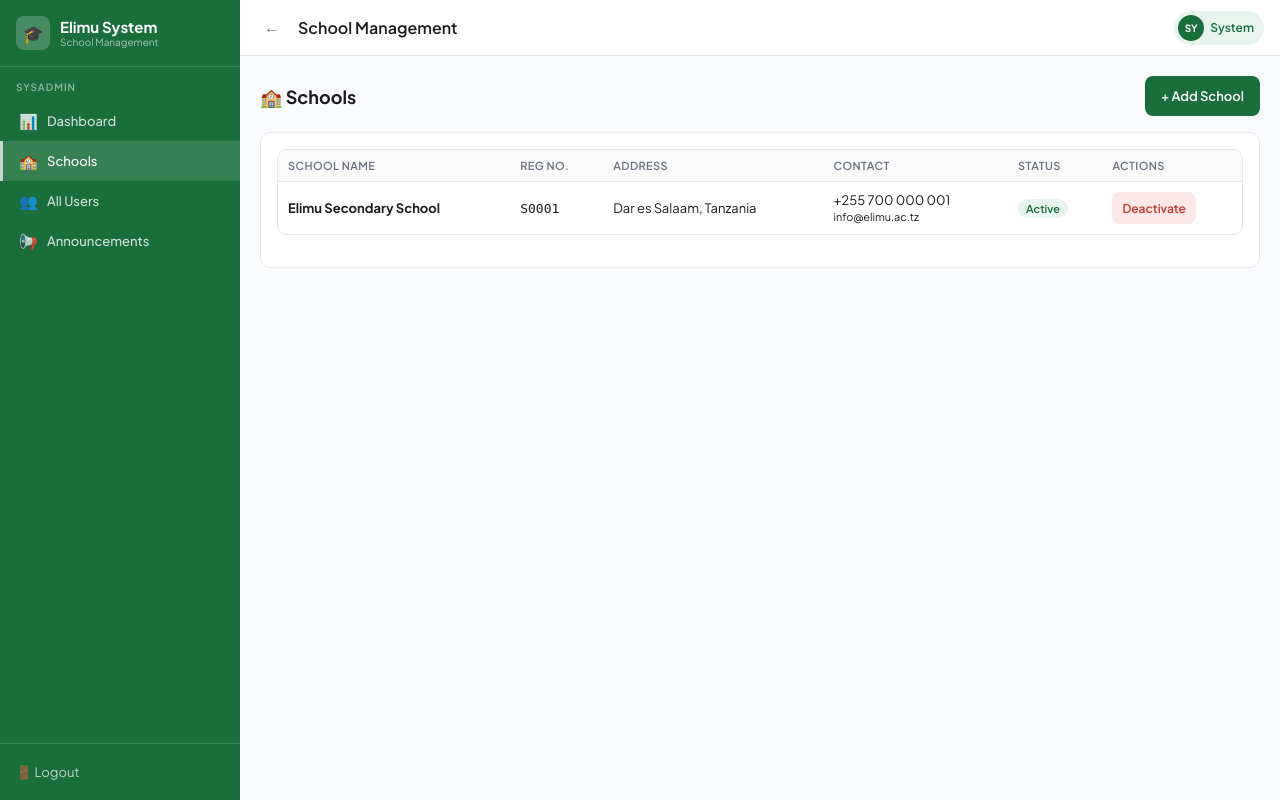
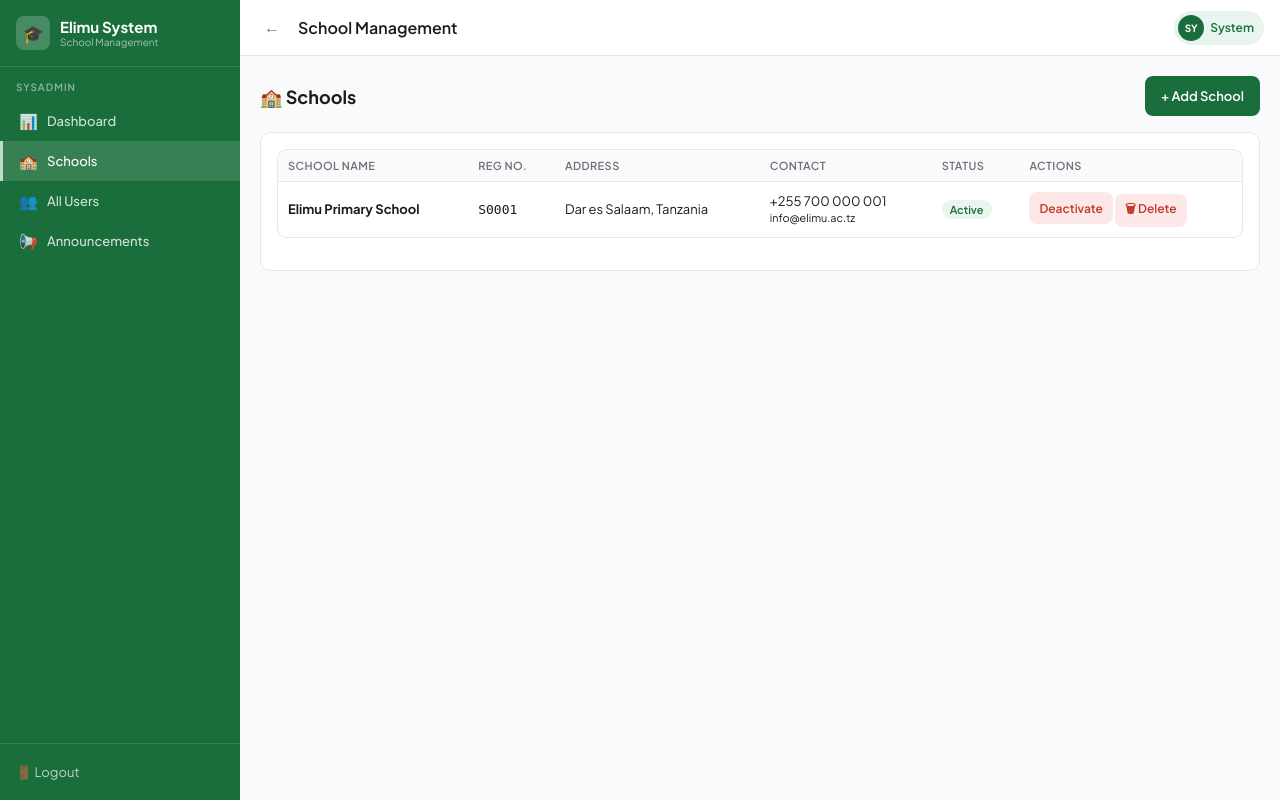
Before and after one commit to AnnaGSwai/Elimu, a Flask app: page /sysadmin/schools in a window 1280 px wide. Run offline with Flask 3, Linux system fonts and the light colour scheme; a user stored in the database is signed in.

Commit message:
Add delete routes for schools/users; rename to Primary School

```diff
--- a/app.py
+++ b/app.py
@@ -256,6 +256,19 @@ def toggle_school(sid):
     flash(f'School {"activated" if s.active else "deactivated"}', 'success')
     return redirect(url_for('manage_schools'))
 
+@app.route('/sysadmin/schools/<int:sid>/delete')
+@login_required
+def delete_school(sid):
+    if current_user.role != 'sysadmin': return redirect(url_for('dashboard'))
+    s = School.query.get_or_404(sid)
+    if User.query.filter_by(school_id=sid).first() or Student.query.filter_by(school_id=sid).first():
+        flash('Cannot delete school with active users or students. Deactivate it instead.', 'danger')
+        return redirect(url_for('manage_schools'))
+    db.session.delete(s)
+    db.session.commit()
+    flash(f'School "{s.name}" deleted permanently.', 'success')
+    return redirect(url_for('manage_schools'))
+
 @app.route('/sysadmin/users', methods=['GET','POST'])
 @login_required
 def manage_users():
@@ -285,6 +298,19 @@ def toggle_user(uid):
     u.active = 0 if u.active else 1
     db.session.commit()
     flash('User status updated', 'success')
+    return redirect(url_for('manage_users'))
+
+@app.route('/sysadmin/users/<int:uid>/delete')
+@login_required
+def delete_user(uid):
+    if current_user.role != 'sysadmin': return redirect(url_for('dashboard'))
+    if uid == current_user.id:
+        flash('You cannot delete your own account.', 'danger')
+        return redirect(url_for('manage_users'))
+    u = User.query.get_or_404(uid)
+    db.session.delete(u)
+    db.session.commit()
+    flash(f'User "{u.username}" deleted permanently.', 'success')
     return redirect(url_for('manage_users'))
 
 # ─── SCHOOL ADMIN ─────────────────────────────────────────────────────────────
@@ -907,7 +933,7 @@ def seed():
     sa = User(username='admin', full_name='System Administrator', email='admin@elimu.tz', role='sysadmin')
     sa.set_password('admin123')
     db.session.add(sa)
-    school = School(name='Elimu Secondary School', reg_number='S0001', address='Dar es Salaam, Tanzania', phone='+255 700 000 001', email='info@elimu.ac.tz')
+    school = School(name='Elimu Primary School', reg_number='S0001', address='Dar es Salaam, Tanzania', phone='+255 700 000 001', email='info@elimu.ac.tz')
     db.session.add(school)
     db.session.flush()
     users_data = [
--- a/templates/sysadmin/schools.html
+++ b/templates/sysadmin/schools.html
@@ -18,10 +18,11 @@
           <td>{{ s.address or '—' }}</td>
           <td>{{ s.phone or '—' }}<br><small>{{ s.email or '' }}</small></td>
           <td><span class="badge {{ 'badge-success' if s.active else 'badge-danger' }}">{{ 'Active' if s.active else 'Inactive' }}</span></td>
-          <td>
+          <td style="white-space:nowrap">
             <a href="{{ url_for('toggle_school', sid=s.id) }}" class="btn btn-sm {{ 'btn-danger' if s.active else 'btn-secondary' }}">
               {{ 'Deactivate' if s.active else 'Activate' }}
             </a>
+            <a href="{{ url_for('delete_school', sid=s.id) }}" class="btn btn-sm btn-danger" onclick="return confirm('Permanently delete this school and all its data?')">🗑 Delete</a>
           </td>
         </tr>
         {% else %}
@@ -40,7 +41,7 @@
     </div>
     <form method="POST">
       <div class="modal-body">
-        <div class="form-group"><label>School Name</label><input name="name" required placeholder="e.g. Elimu Secondary School"></div>
+        <div class="form-group"><label>School Name</label><input name="name" required placeholder="e.g. Elimu Primary School"></div>
         <div class="form-group"><label>Registration Number</label><input name="reg_number" required placeholder="e.g. S0023"></div>
         <div class="form-group"><label>Address</label><input name="address" placeholder="City, Region"></div>
         <div class="grid-2">
--- a/templates/sysadmin/users.html
+++ b/templates/sysadmin/users.html
@@ -23,10 +23,11 @@
           <td>{% for s in schools %}{% if s.id == u.school_id %}{{ s.name }}{% endif %}{% endfor %}</td>
           <td>{{ u.email or '—' }}</td>
           <td><span class="badge {{ 'badge-success' if u.active else 'badge-danger' }}">{{ 'Active' if u.active else 'Disabled' }}</span></td>
-          <td>
+          <td style="white-space:nowrap">
             <a href="{{ url_for('toggle_user', uid=u.id) }}" class="btn btn-sm {{ 'btn-danger' if u.active else 'btn-secondary' }}">
               {{ 'Disable' if u.active else 'Enable' }}
             </a>
+            <a href="{{ url_for('delete_user', uid=u.id) }}" class="btn btn-sm btn-danger" onclick="return confirm('Permanently delete this user?')">🗑 Delete</a>
           </td>
         </tr>
         {% else %}
```
